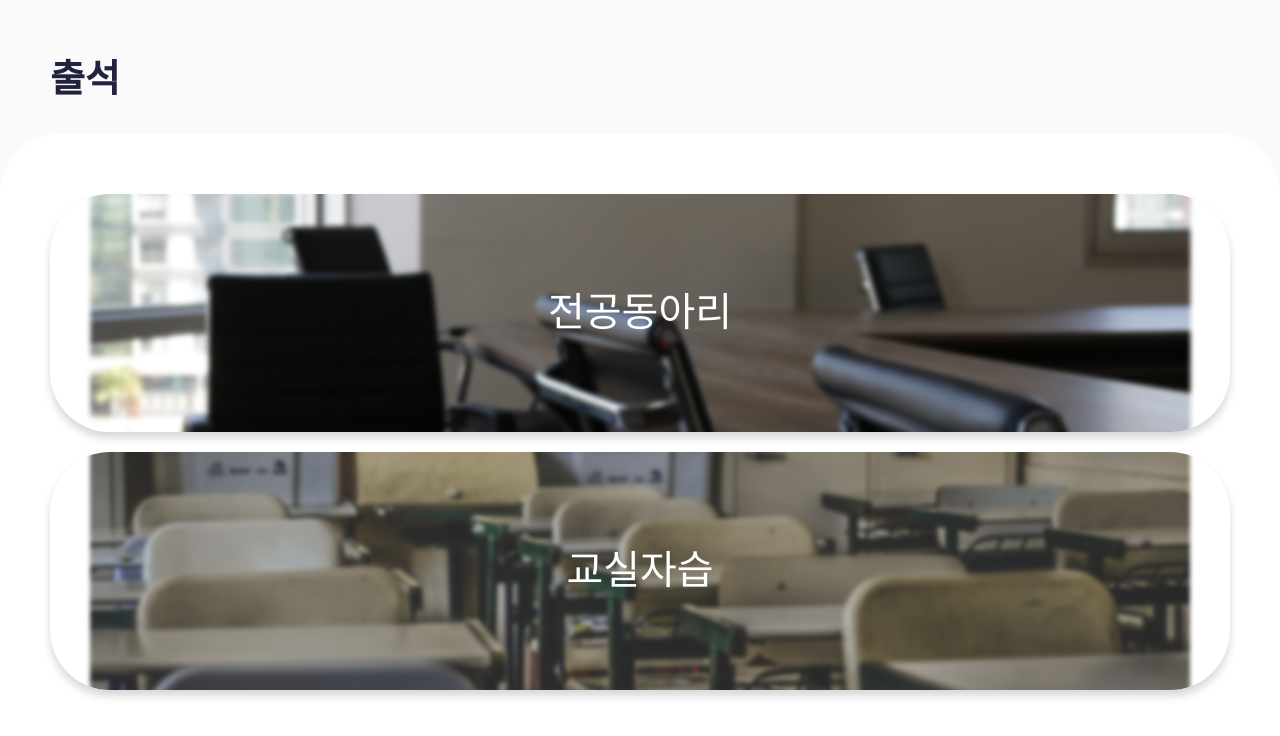
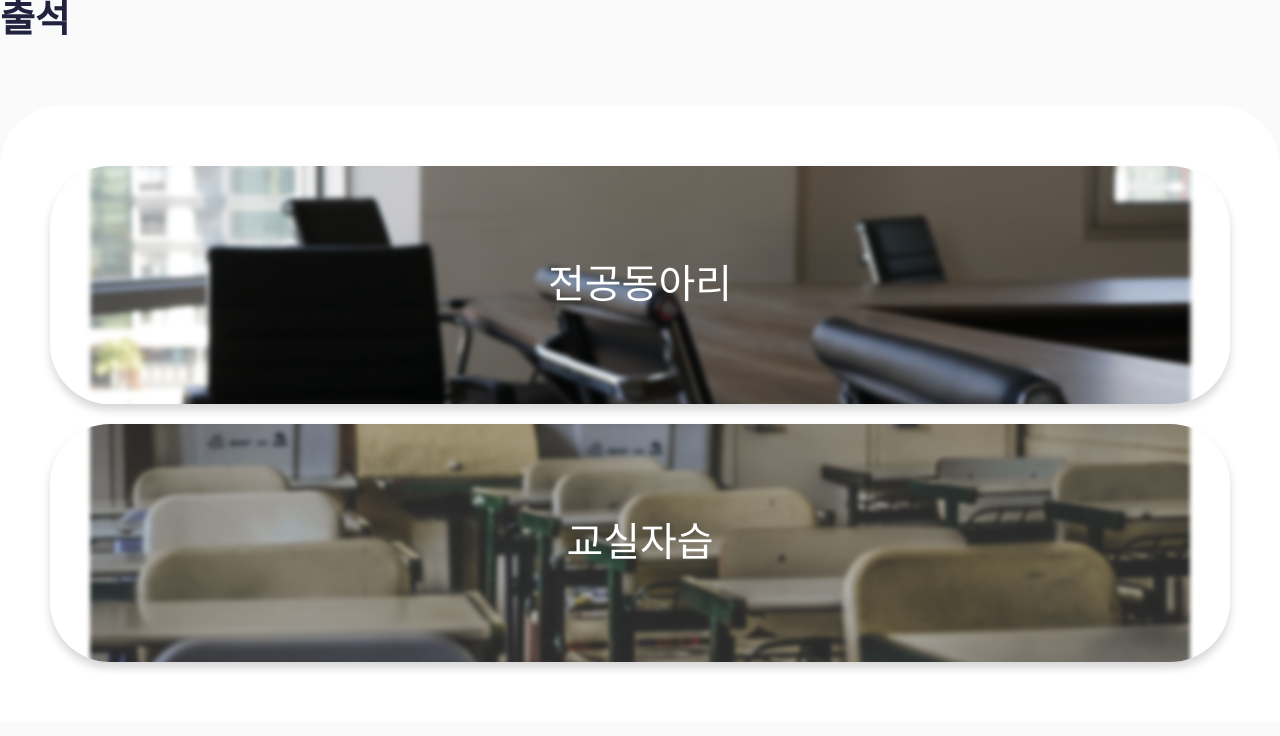
Before and after one commit to DSM-PICK/pick-client, a React app: page /attendance in a window 1280 px wide. Shown: the top 736 px of the page. Built offline with nearby package versions, Linux system fonts and the light colour scheme.

Commit message:
[FIX] <Body.js> 컴포넌트의 재사용성 증가

```diff
--- a/src/component/Attendance/body/AttendanceBody.js
+++ b/src/component/Attendance/body/AttendanceBody.js
@@ -1,12 +1,13 @@
 import React, { useState } from 'react';
 import * as S from './styles';
 import AttendanceAnchor from './anchor/AttendanceAnchor';
+import Body from '../../Body/Body';
 
 const AttendanceBody = (props) => {
 	const { anchorItems } = props;
 
 	return (
-		<S.Container>
+		<Body>
 			{anchorItems.map((anchorItems) => (
 				<AttendanceAnchor
 					key={anchorItems.link}
@@ -15,7 +16,7 @@ const AttendanceBody = (props) => {
 					link={anchorItems.link}
 				/>
 			))}
-		</S.Container>
+		</Body>
 	);
 };
 
--- a/src/component/Attendance/header/styles.js
+++ b/src/component/Attendance/header/styles.js
@@ -3,8 +3,7 @@ import styled from 'styled-components';
 export const Container = styled.div`
 	background: rgba(0, 0, 0, 0);
 	width: auto;
-	height: 44px;
-	margin: 0 0 30px 50px;
+	height: 106px;
 	font-size: 38px;
 	font-weight: bold;
 	color: #20223e;
--- a/src/component/Attendance/styles.js
+++ b/src/component/Attendance/styles.js
@@ -4,7 +4,6 @@ export const Container = styled.div`
 	border-radius: 60px 60px 0 0;
 	flex: 1;
 	background-color: #fafafa;
-	padding: 30px 0;
 	box-sizing: border-box;
 	display: flex;
 	flex-direction: column;
--- a/src/component/Body/Body.js
+++ b/src/component/Body/Body.js
@@ -1,7 +1,8 @@
 import React from 'react';
+import * as S from './styles';
 
-const Body = () => {
-	return <div></div>;
+const Body = (props) => {
+	return <S.Container>{props.children}</S.Container>;
 };
 
 export default Body;
--- a/src/component/Body/styles.js
+++ b/src/component/Body/styles.js
@@ -1 +1,12 @@
-export const Container = styled.div``;
+import styled from 'styled-components';
+
+export const Container = styled.div`
+	border-radius: 60px 60px 0 0;
+	width: 100%;
+	height: 100%;
+	background-color: white;
+	padding: 50px;
+	box-sizing: border-box;
+	display: flex;
+	flex-direction: column;
+`;
--- a/src/component/Header/Header.js
+++ b/src/component/Header/Header.js
@@ -1,7 +1,9 @@
 import React from 'react';
+import * as S from './styles';
 
-const Header = () => {
-	return <div></div>;
+const Header = (props) => {
+	const { text } = props;
+	return <S.Container>{text}</S.Container>;
 };
 
 export default Header;
```
Also changed, not shown: src/component/Header/styles.js (+11 -1 lines).
